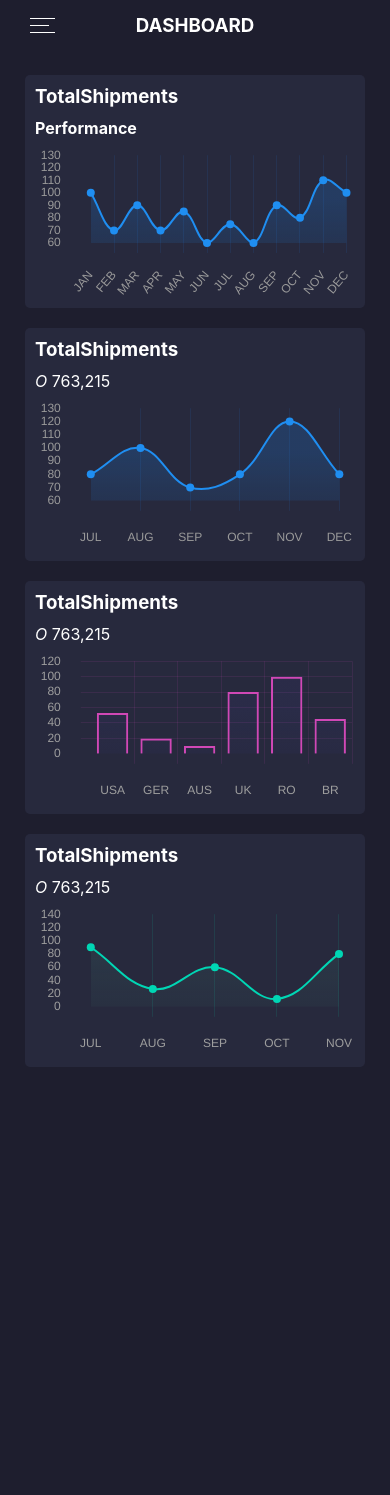
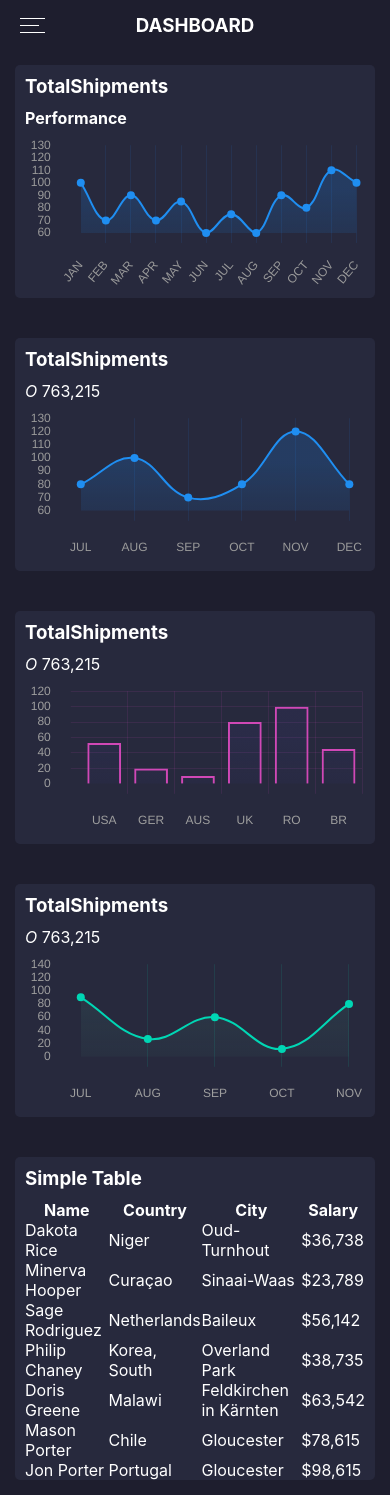
Before and after one commit to slampham/10x-Dev, a React (Create React App) app: page / in a window 390 px wide. Before the commit the page ends 1092 px from the top, so only its background shows below. Built offline with nearby package versions, Linux system fonts and the light colour scheme.

Commit message:
Fixed charts for mobile

```diff
--- a/src/components/App.js
+++ b/src/components/App.js
@@ -1,50 +1,23 @@
 import React, { useState } from 'react'
 import styled from 'styled-components'
-import { Line, Bar } from 'react-chartjs-2'
 
 import SideMenu from './SideMenu'
 import Header from './Header'
-import ChartCard from './ChartCard'
-import { chartExample1, chartExample2, chartExample3, chartExample4 } from './charts.js';
+import Dashboard from './Dashboard'
 
 const StyledApp = styled.div`
   min-height: 100vh;
-  display: flex;
-  flex-direction: column;
-  justify-content: center;
   margin-top: 50px;
-`
-
-const Charts = styled.div`
-  display: grid;
-  grid-gap: 20px;
 `
 
 function App() {
   const [sideMenuOpen, setSideMenuOpen] = useState(false)
 
   return (
-    <StyledApp>
+    <StyledApp {...{sideMenuOpen}}>
       <Header {...{sideMenuOpen, setSideMenuOpen}}/>
-      { sideMenuOpen && <SideMenu />}
-
-      <Charts>
-        <ChartCard title='TotalShipments' subtitle={<h4>Performance</h4>} >
-          <Line data={chartExample1['data1']} options={chartExample1.options} />
-        </ChartCard>
-
-        <ChartCard title='TotalShipments' subtitle={<div><i>O</i> <span>763,215</span></div>} >
-          <Line data={chartExample2.data} options={chartExample2.options} />
-        </ChartCard>
-
-        <ChartCard title='TotalShipments' subtitle={<div><i>O</i> <span>763,215</span></div>} >
-          <Bar data={chartExample3.data} options={chartExample3.options} />
-        </ChartCard>
-
-        <ChartCard title='TotalShipments' subtitle={<div><i>O</i> <span>763,215</span></div>} >
-          <Line data={chartExample4.data} options={chartExample4.options} />
-        </ChartCard>
-      </Charts>
+      <SideMenu {...{sideMenuOpen}}/>
+      <Dashboard/>
     </StyledApp>
   );
 }
--- /dev/null
+++ b/src/components/Card.js
@@ -0,0 +1,22 @@
+import React from 'react'
+import styled from 'styled-components'
+
+const StyledCard = styled.div`
+  background-color: #27293D;
+  border-radius: 5px;
+  padding: 0 10px;
+
+  > * {
+    margin: 10px 0;
+  }
+`
+
+function Card({children}) {
+  return (
+    <StyledCard>
+      {children}
+    </StyledCard>
+  )
+}
+
+export default Card
--- a/src/components/ChartCard.js
+++ b/src/components/ChartCard.js
@@ -1,29 +1,15 @@
 import React from 'react'
-import styled from 'styled-components'
-import { Line, Bar } from 'react-chartjs-2'
-
-const StyledCard = styled.div`
-  background-color: #27293D;
-  border-radius: 5px;
-  padding: 0 10px;
-
-  > * {
-    margin: 10px 0;
-  }
-`
-
-const ChartContainer = styled.div`
-`
+import Card from './Card'
 
 function ChartCard({title, subtitle, children}) {
   return (
-    <StyledCard className='Chart'>
+    <Card >
       <h3 className='title'>{title}</h3>
       {subtitle}
-      <ChartContainer>
+      <div >
         {children}
-      </ChartContainer>
-    </StyledCard>
+      </div>
+    </Card>
   )
 }
 
--- /dev/null
+++ b/src/components/Dashboard.js
@@ -0,0 +1,38 @@
+import React from 'react'
+import styled from 'styled-components'
+import { Line, Bar } from 'react-chartjs-2'
+import ChartCard from './ChartCard'
+import Table from './Table'
+import { chartExample1, chartExample2, chartExample3, chartExample4 } from './charts.js';
+
+const StyledDashboard = styled.div`
+  display: grid;
+  grid-template-columns: 100%;
+  grid-gap: 40px;
+`
+
+function Dashboard() {
+  return (
+    <StyledDashboard>
+      <ChartCard title='TotalShipments' subtitle={<h4>Performance</h4>} >
+        <Line data={chartExample1['data1']} options={chartExample1.options} />
+      </ChartCard>
+
+      <ChartCard title='TotalShipments' subtitle={<div><i>O</i> <span>763,215</span></div>} >
+        <Line data={chartExample2.data} options={chartExample2.options} />
+      </ChartCard>
+
+      <ChartCard title='TotalShipments' subtitle={<div><i>O</i> <span>763,215</span></div>} >
+        <Bar data={chartExample3.data} options={chartExample3.options} />
+      </ChartCard>
+
+      <ChartCard title='TotalShipments' subtitle={<div><i>O</i> <span>763,215</span></div>} >
+        <Line data={chartExample4.data} options={chartExample4.options} />
+      </ChartCard>
+
+      <Table/>
+    </StyledDashboard>
+  )
+}
+
+export default Dashboard
--- a/src/components/SideMenu.js
+++ b/src/components/SideMenu.js
@@ -1,8 +1,25 @@
 import React from 'react'
+import styled from 'styled-components'
 
-function SideMenu() {
+const StyledMenu = styled.nav`
+  background-color: #1E89F8;
+
+  position: fixed;
+  top: 0;
+  right: 0;
+  left: 33vw;
+  bottom: 0;
+
+  ${({sideMenuOpen}) => !sideMenuOpen && `
+    transform: translate(77vw);
+  `}
+
+  transition: var(--trans-time) ease-in-out;
+`
+
+function SideMenu({sideMenuOpen}) {
   return (
-    <nav>
+    <StyledMenu {...{sideMenuOpen}}>
       <i/> <h3>10x Dev</h3>
 
       <br/>
@@ -18,7 +35,7 @@ function SideMenu() {
         <i/> <li></li>
         <i/> <li></li>
       </ul>
-    </nav>
+    </StyledMenu>
   )
 }
 
--- /dev/null
+++ b/src/components/Table.js
@@ -0,0 +1,70 @@
+import React from 'react'
+import styled from 'styled-components'
+import Card from './Card'
+
+const StyledCard = styled(Card)`
+
+`
+
+function Table() {
+  return (
+    <StyledCard>
+      <h3>Simple Table</h3>
+
+      <thead className="text-primary">
+        <tr>
+          <th>Name</th>
+          <th>Country</th>
+          <th>City</th>
+          <th className="text-center">Salary</th>
+        </tr>
+      </thead>
+      <tbody>
+        <tr>
+          <td>Dakota Rice</td>
+          <td>Niger</td>
+          <td>Oud-Turnhout</td>
+          <td className="text-center">$36,738</td>
+        </tr>
+        <tr>
+          <td>Minerva Hooper</td>
+          <td>Curaçao</td>
+          <td>Sinaai-Waas</td>
+          <td className="text-center">$23,789</td>
+        </tr>
+        <tr>
+          <td>Sage Rodriguez</td>
+          <td>Netherlands</td>
+          <td>Baileux</td>
+          <td className="text-center">$56,142</td>
+        </tr>
+        <tr>
+          <td>Philip Chaney</td>
+          <td>Korea, South</td>
+          <td>Overland Park</td>
+          <td className="text-center">$38,735</td>
+        </tr>
+        <tr>
+          <td>Doris Greene</td>
+          <td>Malawi</td>
+          <td>Feldkirchen in Kärnten</td>
+          <td className="text-center">$63,542</td>
+        </tr>
+        <tr>
+          <td>Mason Porter</td>
+          <td>Chile</td>
+          <td>Gloucester</td>
+          <td className="text-center">$78,615</td>
+        </tr>
+        <tr>
+          <td>Jon Porter</td>
+          <td>Portugal</td>
+          <td>Gloucester</td>
+          <td className="text-center">$98,615</td>
+        </tr>
+      </tbody>
+    </StyledCard>
+  )
+}
+
+export default Table
--- a/src/index.css
+++ b/src/index.css
@@ -1,5 +1,6 @@
 :root {
-  --margin: 25px;
+  --margin: 15px;
+  --trans-time: .3s;
 }
 
 *, *:before, *:after {
```
